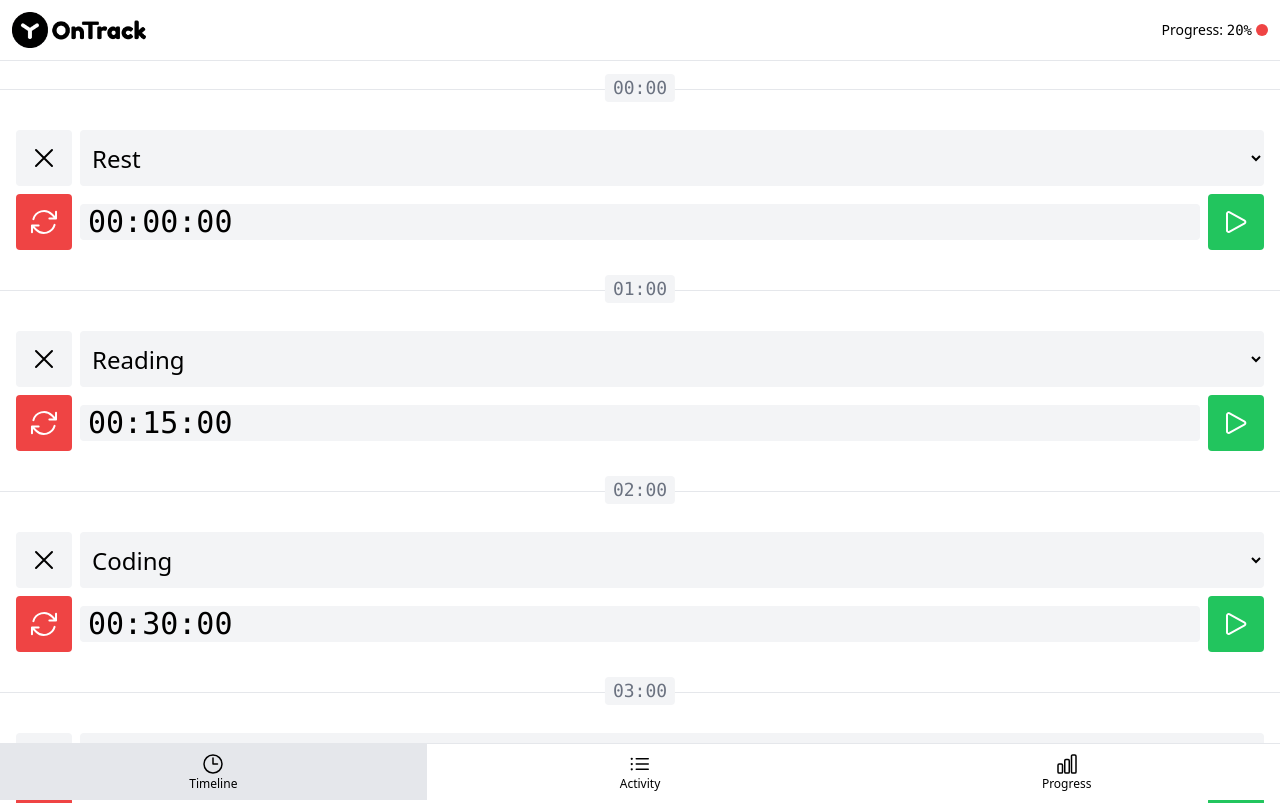
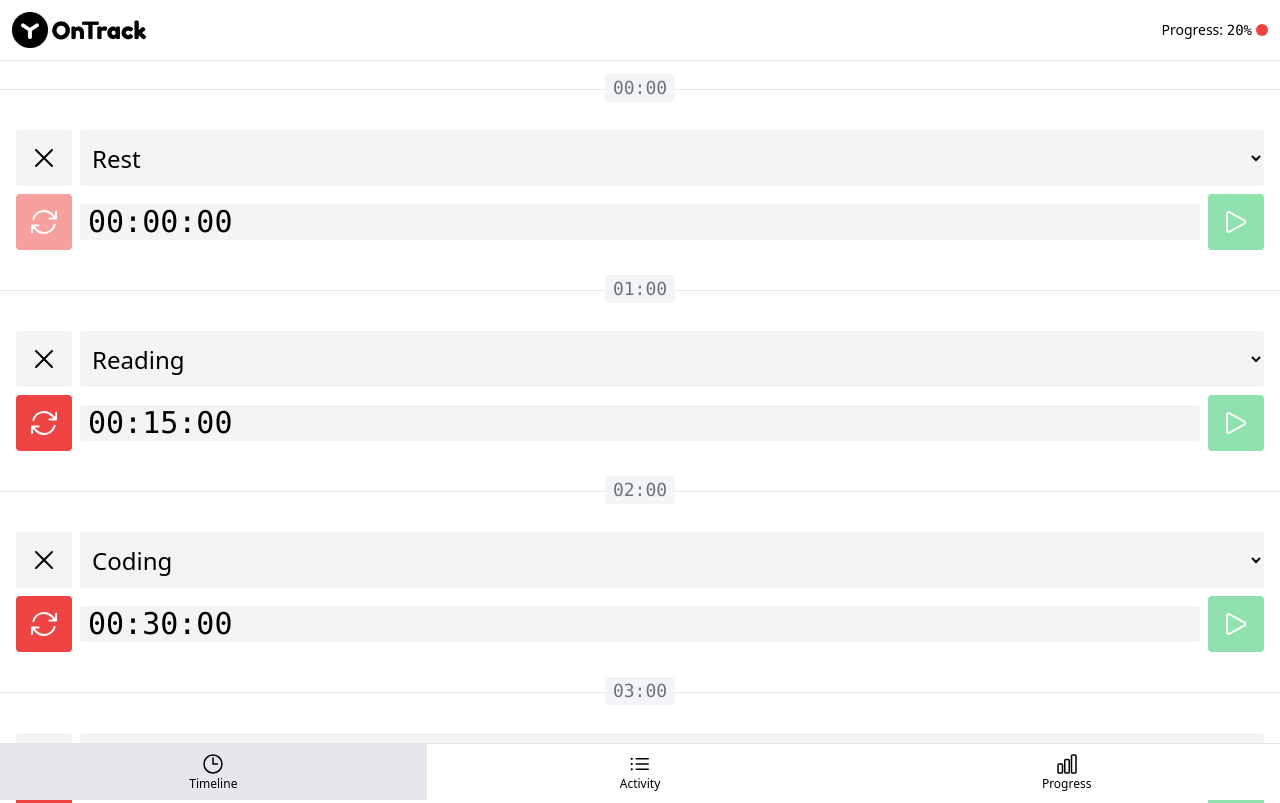
Before and after one commit to sergsagan/app-ontrack, a Vue app: page /#timeline in a window 1280 px wide. Shown: the top 803 px of the page. Built offline with nearby package versions, Linux system fonts and the light colour scheme.

Commit message:
scroll to current hour when switching from another page

```diff
--- a/src/App.vue
+++ b/src/App.vue
@@ -63,6 +63,7 @@ function setActivitySecondsToComplete(activity, secondsToComplete) {
       :activities="activities"
       :activity-select-options="activitySelectOptions"
       @set-timeline-item-activity="setTimelineItemActivity"
+      :current-page="currentPage"
     />
     <ActivitiesPage
       v-show="currentPage === PAGE_ACTIVITIES"
--- a/src/components/TimelineItem.vue
+++ b/src/components/TimelineItem.vue
@@ -52,6 +52,9 @@ function findActivityById(id) {
       @select="selectActivity"
       placeholder="Rest"
     />
-    <TimelineStopwatch :seconds="timelineItem.activitySeconds" />
+    <TimelineStopwatch
+      :seconds="timelineItem.activitySeconds"
+      :hour="timelineItem.hour"
+    />
   </li>
 </template>
--- a/src/components/TimelineStopwatch.vue
+++ b/src/components/TimelineStopwatch.vue
@@ -8,7 +8,7 @@ import {
   BUTTON_TYPE_WARNING,
   MILLISECONDS_IN_SECONDS
 } from '@/constans.js'
-import { isNumber } from '@/validators.js'
+import { isHourValid, isNumber } from '@/validators.js'
 import { formatSeconds } from '../function.js'
 
 const props = defineProps({
@@ -16,12 +16,19 @@ const props = defineProps({
     type: Number,
     default: 0,
     validator: isNumber
+  },
+  hour: {
+    type: Number,
+    required: true,
+    validator: isHourValid
   }
 })
 
 const seconds = ref(props.seconds)
 const isRunning = ref(false)
 let isInterval = null
+
+const isStartButtonDisabled = props.hour !== new Date().getHours()
 
 function start() {
   if (!isRunning.value) {
@@ -48,6 +55,7 @@ function reset() {
   <div class="flex w-full gap-2 items-center">
     <BaseButton
       :type="BUTTON_TYPE_DANGER"
+      :disabled="!seconds"
       @click="reset"
     >
       <ArrowPathIcon class="h-8 text-white" />
@@ -66,6 +74,7 @@ function reset() {
       v-else
       :type="BUTTON_TYPE_SUCCESS"
       @click="start"
+      :disabled="isStartButtonDisabled"
     >
       <PlayIcon class="h-8 text-white" />
     </BaseButton>
--- a/src/pages/TimelinePage.vue
+++ b/src/pages/TimelinePage.vue
@@ -1,14 +1,17 @@
 <script setup>
+import { nextTick, ref, watchPostEffect } from 'vue'
 import TimelineItem from '@/components/TimelineItem.vue'
 import {
-  isActivityValid,
+  isActivityValid, isPageValid,
   isTimelineItemValid,
   validateActivities,
   validateSelectOptions,
   validateTimelineItems
 } from '@/validators.js'
+import { MIDNIGHT_HOUR, PAGE_TIMELINE } from '@/constans.js'
 
-defineProps({
+
+const props = defineProps({
   timelineItems: {
     type: Array,
     required: true,
@@ -23,6 +26,11 @@ defineProps({
     type: Array,
     required: true,
     validator: validateSelectOptions
+  },
+  currentPage: {
+    type: String,
+    required: true,
+    validator: isPageValid
   }
 })
 
@@ -31,6 +39,26 @@ const emit = defineEmits({
     return [isTimelineItemValid(timelineItem), isActivityValid(activity)].every(Boolean)
   }
 })
+
+const timelineItemRefs = ref([])
+
+watchPostEffect(async() => {
+  if (props.currentPage === PAGE_TIMELINE) {
+    await nextTick()
+
+    scrollToCurrentTimelineItem()
+  }
+})
+
+function scrollToCurrentTimelineItem() {
+  const currentHour = new Date().getHours()
+
+  if (currentHour === MIDNIGHT_HOUR) {
+    document.body.scrollIntoView()
+  } else {
+    timelineItemRefs.value[currentHour - 1].$el.scrollIntoView()
+  }
+}
 </script>
 
 <template>
@@ -43,6 +71,7 @@ const emit = defineEmits({
         :activities="activities"
         :activity-select-options="activitySelectOptions"
         @select-activity="emit('setTimelineItemActivity', { timelineItem, $event})"
+        ref="timelineItemRefs"
       />
     </ul>
   </div>
```
